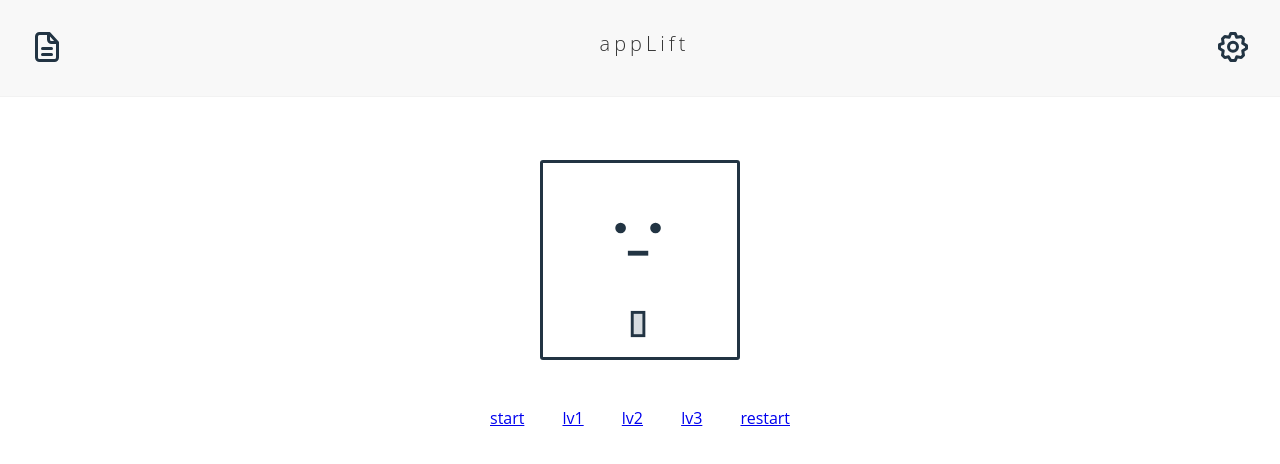
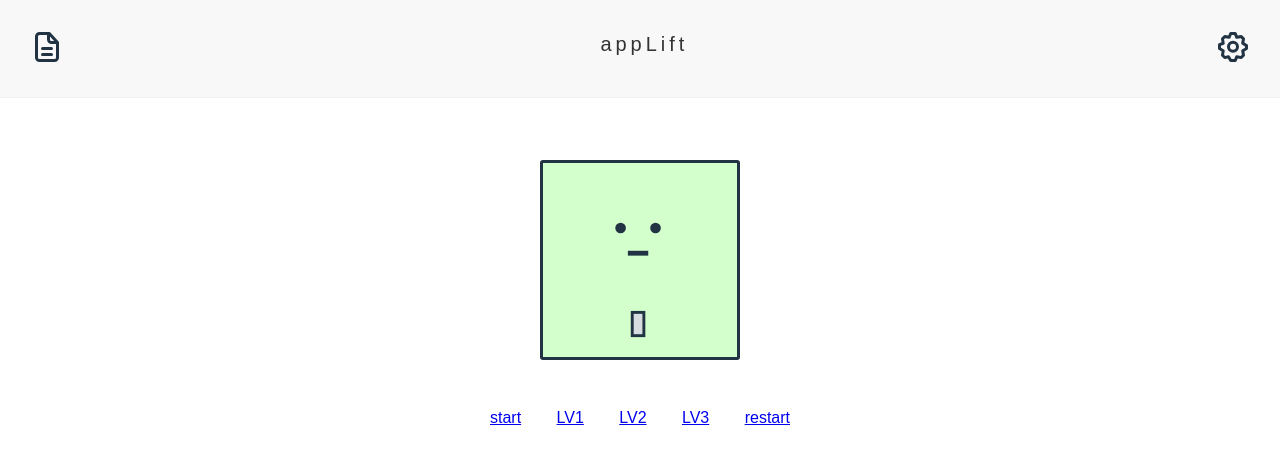
Before and after one commit to s1hsgw/appLift, a plain HTML site: page index.html in a window 1280 px wide. Both pictures are taken after a click on the link "restart". Drawn offline with nearby package versions, Linux system fonts and the light colour scheme.

Commit message:
modified svg background colors

```diff
--- a/index.html
+++ b/index.html
@@ -57,7 +57,7 @@
               </g>
               <g id="seat">
                 <rect id="seat-base" class="stroke stroke-color-1" x="51" y="126" width="0" height="29" data-width="94"/>
-                <line id="seat-bottom" class="stroke stroke-color-1" x1="51" y1="148" x2="51" y2="148" data-x="145"/>
+                <line id="seat-bottom" class="stroke stroke-color-1" x1="53" y1="147" x2="53" y2="147" data-x="143"/>
               </g>
               <line id="floor" class="stroke stroke-color-1" y1="185" x2="0" y2="185" data-x="200"/>
             </g>
@@ -67,9 +67,9 @@
 
     <div class="status-test">
       <a id="start" href="#">start</a>
-      <a id="face1" href="#">lv1</a>
-      <a id="face2" href="#">lv2</a>
-      <a id="uplift" href="#">lv3</a>
+      <a id="face1" href="#">LV1</a>
+      <a id="face2" href="#">LV2</a>
+      <a id="uplift" href="#">LV3</a>
       <a id="downshift" href="#">restart</a>
     </div>
 
--- a/js/main.js
+++ b/js/main.js
@@ -18,16 +18,21 @@
   var downshiftBtn = document.querySelector('#downshift');
   var updownBtn = document.querySelector('#updown');
 
-  startBtn.addEventListener('click', function(){
-      animateFloor();
+  startBtn.addEventListener('click', function() {
+    animateFloor();
+    $('#animated-svg').addClass('lv0');
   });
 
-  upliftBtn.addEventListener('click', function(){
-      uplift();
+  upliftBtn.addEventListener('click', function() {
+    uplift();
+    $('#animated-svg').removeClass('lv0');
+    $('#animated-svg').addClass('lv3');
   });
 
-  downshiftBtn.addEventListener('click', function(){
-      downshift();
+  downshiftBtn.addEventListener('click', function() {
+    downshift();
+    $('#animated-svg').removeClass('lv3');
+    $('#animated-svg').addClass('lv0');
   });
 
 
@@ -86,32 +91,66 @@
     setTimeout(function() {
       mouse.animate({
         transform: 's1 1'
-      }, 400, mina.easeinout);
+      }, 400, mina.easeinout, function() {
+        // $('#animated-svg').addClass('lv1');
+      });
     }, 300);
   }
 
 
 
   function uplift() {
-      cylinderBase.animate({'height': 44}, 600, mina.elastic);
-      seatBase.animate({transform: 'translate(0, -20)'}, 600, mina.elastic);
-      seatBottom.animate({transform: 'translate(0, -20)'}, 600, mina.elastic);
-      leftEye.animate({transform: 'translate(0, -20)'}, 600, mina.elastic);
-      rightEye.animate({transform: 'translate(0, -20)'}, 600, mina.elastic);
-      mouse.animate({transform: 'translate(0, -20)'}, 600, mina.elastic);
-      backBase.animate({transform: 'rotate(180 99 40) translate(0, 20)'}, 600, mina.elastic);
-      backBar.animate({transform: 'rotate(180 98 80) translate(0, 20)'}, 600, mina.elastic);
+    cylinderBase.animate({
+      'height': 44
+    }, 600, mina.elastic);
+    seatBase.animate({
+      transform: 'translate(0, -20)'
+    }, 600, mina.elastic);
+    seatBottom.animate({
+      transform: 'translate(0, -20)'
+    }, 600, mina.elastic);
+    leftEye.animate({
+      transform: 'translate(0, -20)'
+    }, 600, mina.elastic);
+    rightEye.animate({
+      transform: 'translate(0, -20)'
+    }, 600, mina.elastic);
+    mouse.animate({
+      transform: 'translate(0, -20)'
+    }, 600, mina.elastic);
+    backBase.animate({
+      transform: 'rotate(180 99 40) translate(0, 20)'
+    }, 600, mina.elastic);
+    backBar.animate({
+      transform: 'rotate(180 98 80) translate(0, 20)'
+    }, 600, mina.elastic);
   }
 
   function downshift() {
-      cylinderBase.animate({'height': 24}, 400, mina.elastic);
-      seatBase.animate({transform: 'translate(0, 0)'}, 600, mina.elastic);
-      seatBottom.animate({transform: 'translate(0, 0)'}, 600, mina.elastic);
-      leftEye.animate({transform: 'translate(0, 0)'}, 600, mina.elastic);
-      rightEye.animate({transform: 'translate(0, 0)'}, 600, mina.elastic);
-      mouse.animate({transform: 'translate(0, 0)'}, 600, mina.elastic);
-      backBase.animate({transform: 'rotate(180 99 40) translate(0, 0)'}, 600, mina.elastic);
-      backBar.animate({transform: 'rotate(180 98 80) translate(0, 0)'}, 600, mina.elastic);
+    cylinderBase.animate({
+      'height': 24
+    }, 400, mina.elastic);
+    seatBase.animate({
+      transform: 'translate(0, 0)'
+    }, 600, mina.elastic);
+    seatBottom.animate({
+      transform: 'translate(0, 0)'
+    }, 600, mina.elastic);
+    leftEye.animate({
+      transform: 'translate(0, 0)'
+    }, 600, mina.elastic);
+    rightEye.animate({
+      transform: 'translate(0, 0)'
+    }, 600, mina.elastic);
+    mouse.animate({
+      transform: 'translate(0, 0)'
+    }, 600, mina.elastic);
+    backBase.animate({
+      transform: 'rotate(180 99 40) translate(0, 0)'
+    }, 600, mina.elastic);
+    backBar.animate({
+      transform: 'rotate(180 98 80) translate(0, 0)'
+    }, 600, mina.elastic);
 
   }
 
--- a/partials/_variables.scss
+++ b/partials/_variables.scss
@@ -1,9 +1,11 @@
 //.com.apple.timemachine.donotpresent
 $color-1: #223443;
 $color-2: #D7DCE0;
-$color-3: #A84D54;
+$color-3: darken($color-2, 10%);
 $color-4: #f8f8f8;
+$color-lv0: #cfffc9;
+$color-lv3: #ffccc9;
 
 //fonts
 
-$primary-font: 'Open Sans', sans-serif;
+$primary-font: 'Noto Sans Japanese', sans-serif;
--- a/scss/style.scss
+++ b/scss/style.scss
@@ -1,4 +1,5 @@
 @import 'bourbon/bourbon';
+@import url(http://fonts.googleapis.com/earlyaccess/notosansjapanese.css);
 @import '../partials/variables';
 @import '../partials/layout';
 /* -----------------------------
@@ -83,6 +84,32 @@ header {
   max-width: 300px;
   margin: 0 auto;
 }
+
+/* -----------------------------
+
+Level Colors
+
+----------------------------- */
+
+.lv0 {
+  transition: background-color 3s linear;
+  background-color: $color-lv0;
+}
+
+.lv1 {
+
+}
+
+.lv2 {
+
+}
+
+.lv3 {
+  transition: background-color 0.5s linear;
+  background-color: $color-lv3;
+}
+
+
 /* -----------------------------
 
 SVG Colors
@@ -105,6 +132,11 @@ SVG Colors
   &#seat-bottom {
     fill: none;
   }
+}
+
+.stroke-color-2 {
+  stroke: $color-3;
+  stroke-width: 6px;
 }
 
 .fill-color-1 {
```
Also changed, not shown: css/style.css, 1 other file.
